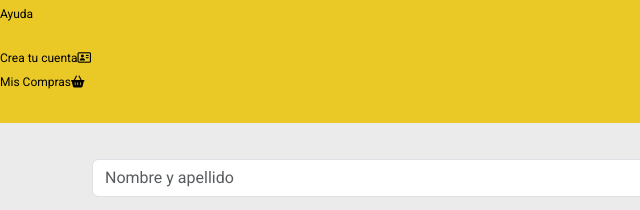
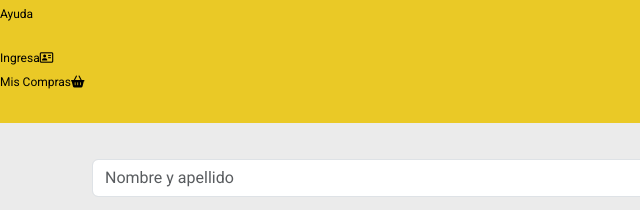
Before and after one commit to MathiasSaravia/MathiasSaravia-mercadoliebre2, a website: page views/ingresas.html in a window 1280 px wide. Shown: the part 380-590 px from the top of the page, 0-640 px from the left. Drawn offline with nearby package versions, Linux system fonts and the light colour scheme.

Commit message:
arreglo ml5

```diff
--- a/views/ingresas.html
+++ b/views/ingresas.html
@@ -39,7 +39,7 @@
                 <li><a href="/Ayuda" class="header-link">Ayuda</a></li>
             </ul>
             <ul class="links">
-                <li><a href="/cuenta" class="header-link">Crea tu cuenta<i class="fa-regular fa-address-card"></i></a>
+                <li><a href="/cuenta" class="header-link">Ingresa<i class="fa-regular fa-address-card"></i></a>
                 </li>
                 <li><a href="/compras" class="header-link">Mis Compras<i class="fa-solid fa-basket-shopping"></i></a>
                 </li>
```
Also changed, not shown: views/cuenta.html (+1 -1 lines).
